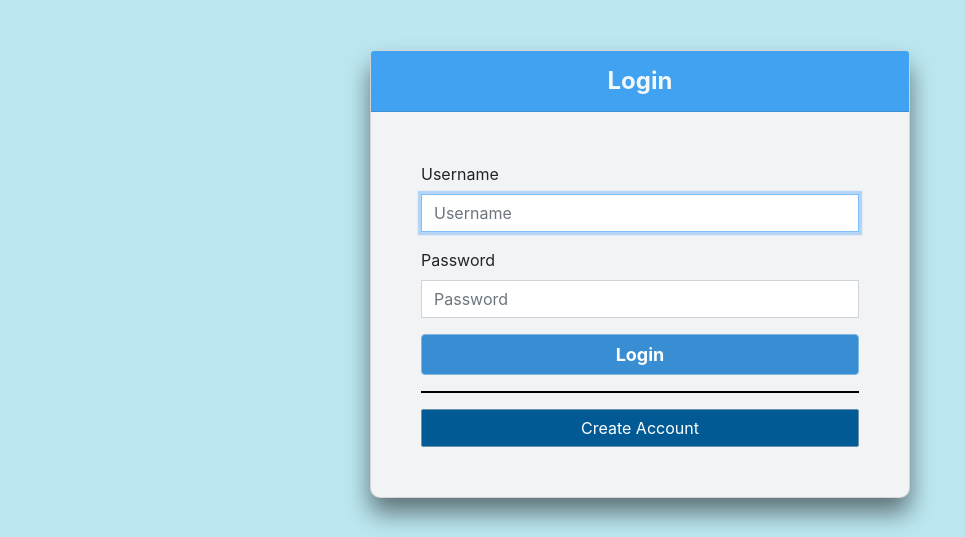
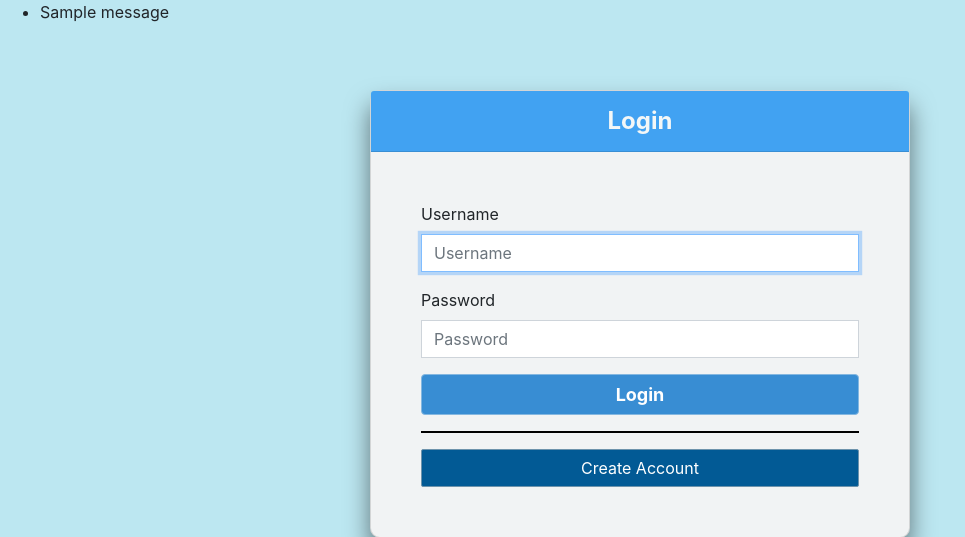
Before and after one commit to Gani-24/Voting-APP, a Django app: page /login/ in a window 1280 px wide. Shown: the top 537 px of the page, without its empty margins (0-965 px from the left). Run offline with Django 4.2, Linux system fonts and the light colour scheme; one stand-in notice (Sample message) is shown; some libraries are stand-ins or nearby versions.

Commit message:
minor changes
Added functionality for error message instead of http response

```diff
--- a/voting/templates/login.html
+++ b/voting/templates/login.html
@@ -7,6 +7,13 @@
 
     <!-- Bootstrap CSS -->
     <link rel="stylesheet" href="https://stackpath.bootstrapcdn.com/bootstrap/4.3.1/css/bootstrap.min.css" integrity="sha384-ggOyR0iXCbMQv3Xipma34MD+dH/1fQ784/j6cY/iJTQUOhcWr7x9JvoRxT2MZw1T" crossorigin="anonymous">
+    {% if messages %}
+      <ul class="messages">
+         {% for message in messages %}
+            <li class="{{ message.tags }}">{{ message }}</li>
+      {% endfor %}
+      </ul>
+    {% endif %}
 
     <!-- Custom CSS -->
     <style>
--- a/voting/voteapp/views.py
+++ b/voting/voteapp/views.py
@@ -38,7 +38,8 @@ def LoginPage(request):
             login(request,usrr)
             return redirect('home')
         else:
-            return HttpResponse ("Username or Password is incorrect!!!")
+            messages.warning(request,'Username or Password is Incorrect!')
+            return redirect('login')
     return render (request,'login.html')
 
 
```
